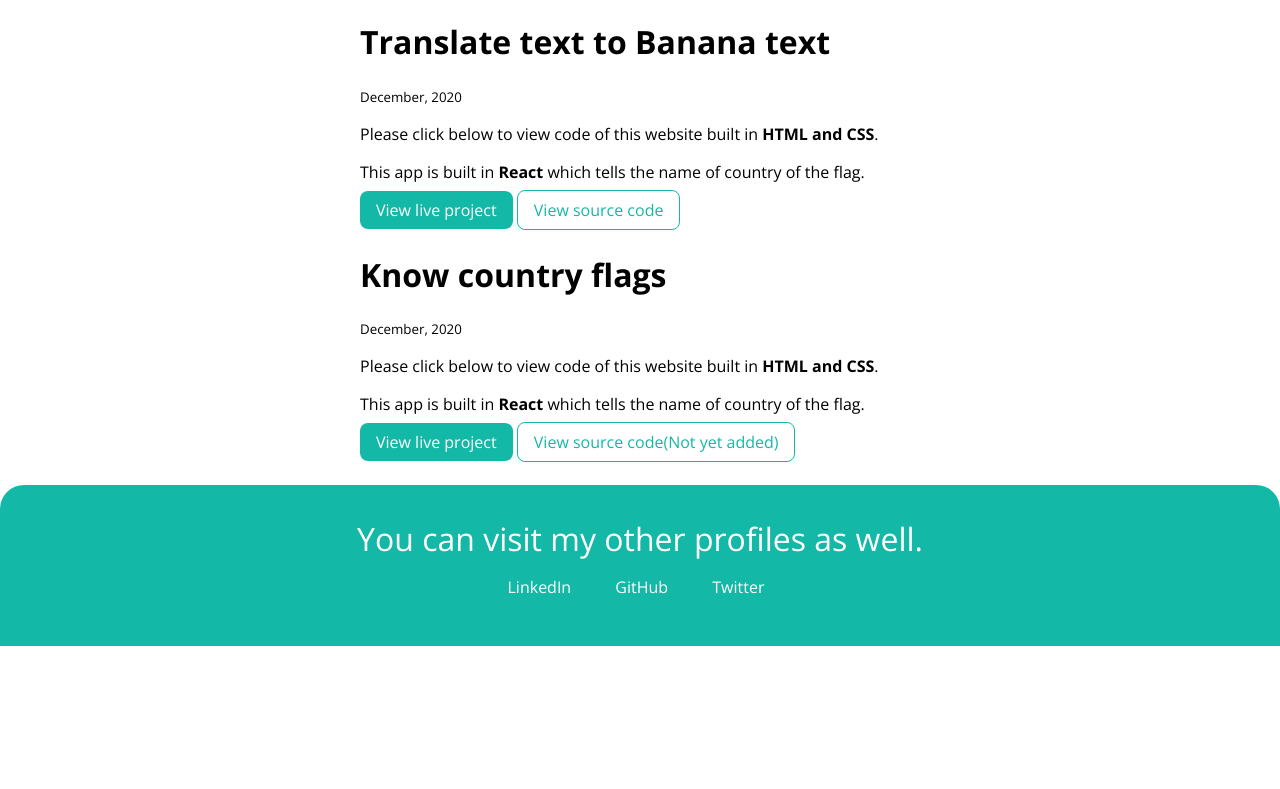
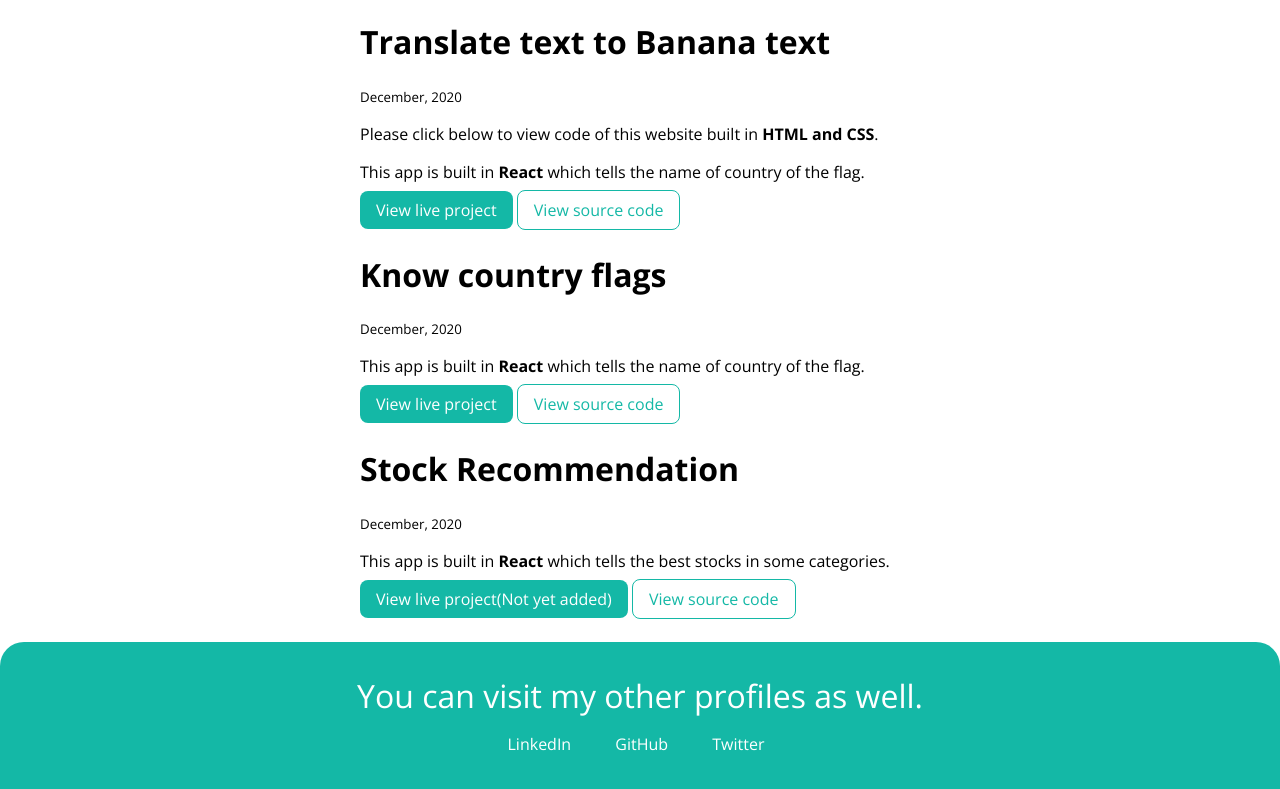
Before and after one commit to sarthak1209/MyProfileRepo, a plain HTML site: page projects.html in a window 1280 px wide. Shown: the part 1419-2208 px from the top of the page. Before the commit the page ends 2065 px from the top, so only its background shows below. Drawn offline with nearby package versions, Linux system fonts and the light colour scheme.

Commit message:
Added: Only live project link and order is remaining

```diff
--- a/projects.html
+++ b/projects.html
@@ -116,15 +116,32 @@
                 <h1>Know country flags</h1>
                 <small>December, 2020</small>
 
-                <p>Please click below to view code of this website built in <strong>HTML and CSS</strong>.</p>
+
                 <p>This app is built in <strong>React</strong> which tells the name of country of the flag.</p>
 
 
                     <a class="link link-primary" href="https://csb-kpbkf.netlify.app">View live project</a>
 
 
-                <a class="link link-secondary" href="">View source
-                    code(Not yet added)</a>
+                <a class="link link-secondary" href="https://github.com/sarthak1209/flag-countryName">View source
+                    code</a>
+                </div>
+
+        </li>
+        <li class="space">
+
+            <div class="container container-center">
+                <h1>Stock Recommendation </h1>
+                <small>December, 2020</small>
+
+                <p>This app is built in <strong>React</strong> which tells the best stocks in some categories.</p>
+
+
+                    <a class="link link-primary" href="">View live project(Not yet added)</a>
+
+
+                <a class="link link-secondary" href="https://github.com/sarthak1209/best-stocks-to-buy">View source
+                    code</a>
                 </div>
 
         </li>
```
